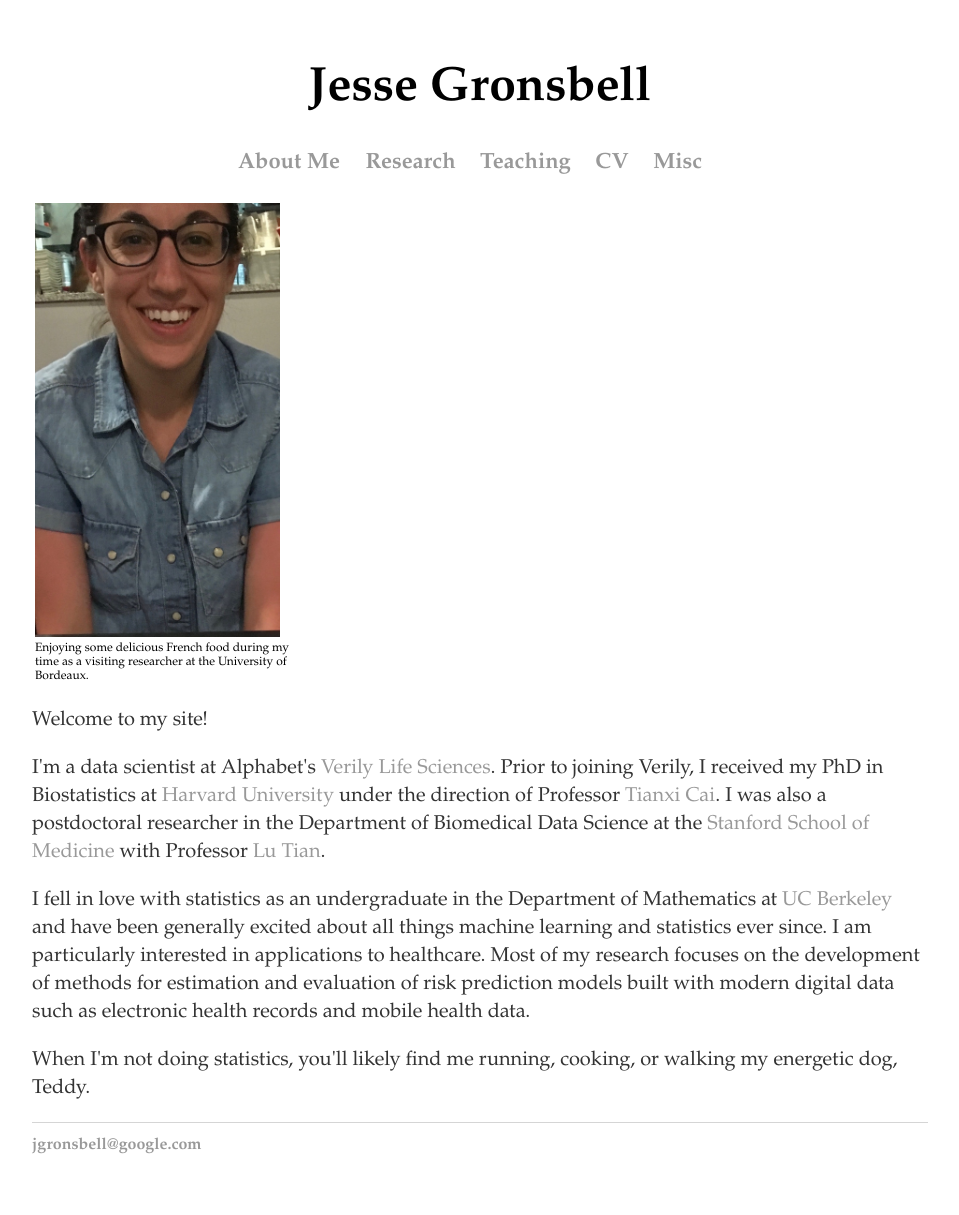
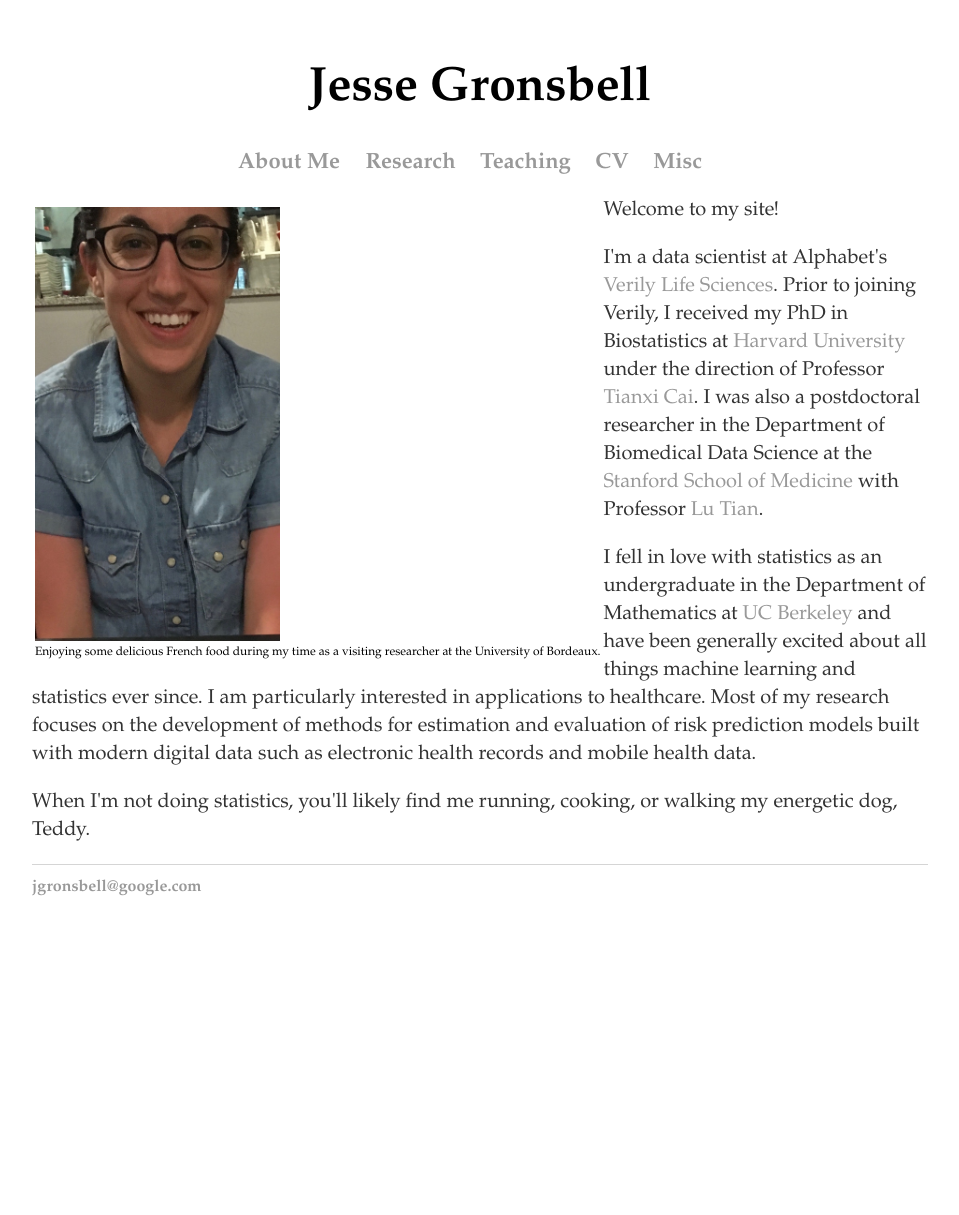
Before and after one commit to jgrons/old_website, a Jekyll site: the page built from index.html, in a window 1280 px wide. Shown: the whole page, without its empty margins (160-1119 px from the left). Built offline with Jekyll 4.4.1, drawn with Linux system fonts in a browser that asks for light colours; after the commit the page ends 957 px from its top, so only the background shows below that.

Commit message:
Update index.html

```diff
--- a/index.html
+++ b/index.html
@@ -2,10 +2,9 @@
 layout: default
 title: Jesse Gronsbell
 ---
-<div class="row">
-  <div class="column">
 
-<table width = "100px">
+
+<table align = "left">
 
 <tr>
 
@@ -20,8 +19,6 @@
 
 </table>
 
-     </div>
-  <div class="column">
 
 
 
@@ -49,7 +46,3 @@
 		<p style="font-size:20px; font-family: palatino">
 		When I'm not doing statistics, you'll likely find me running, cooking, or walking my energetic dog, Teddy.
 		</p>
-
-
- </div>
-</div>
```
